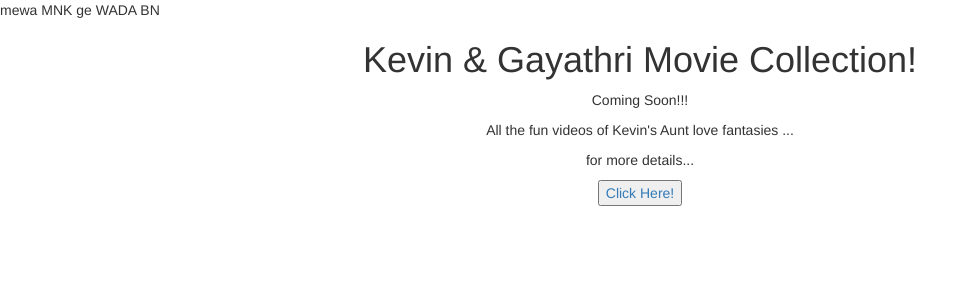
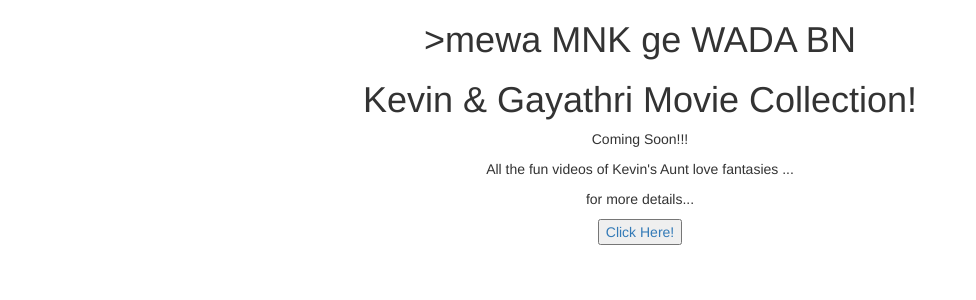
Before and after one commit to nipunai7/mitmovie, a PHP site: page / in a window 1280 px wide. Shown: the top 300 px of the page, without its empty margins (0-976 px from the left). Run offline with PHP 8.4, Linux system fonts and the light colour scheme; some libraries are stand-ins or nearby versions.

Commit message:
Update index.php

```diff
--- a/index.php
+++ b/index.php
@@ -35,13 +35,13 @@
       <script src="https://oss.maxcdn.com/respond/1.4.2/respond.min.js"></script>
     <![endif]-->
   </head>
-  <p>mewa MNK ge WADA BN</p>
+  <h1 align="center">>mewa MNK ge WADA BN</h1>
   <body><div style="text-align:center;">
     <h1>Kevin & Gayathri Movie Collection!</h1>
 <p>Coming Soon!!!</p>
 <p>All the fun videos of Kevin's Aunt love fantasies  ...</p>
     <p>for more details...</p>
-<button type="button"><a href="https://www.facebook.com/theshan.kaveen">Click Here!</a></button>
+<button type="button"><a href="https://www.facebook.com/nipunai7">Click Here!</a></button>
 </div>
     <!-- jQuery (necessary for Bootstrap's JavaScript plugins) -->
     <script src="https://ajax.googleapis.com/ajax/libs/jquery/1.11.1/jquery.min.js"></script>
```
